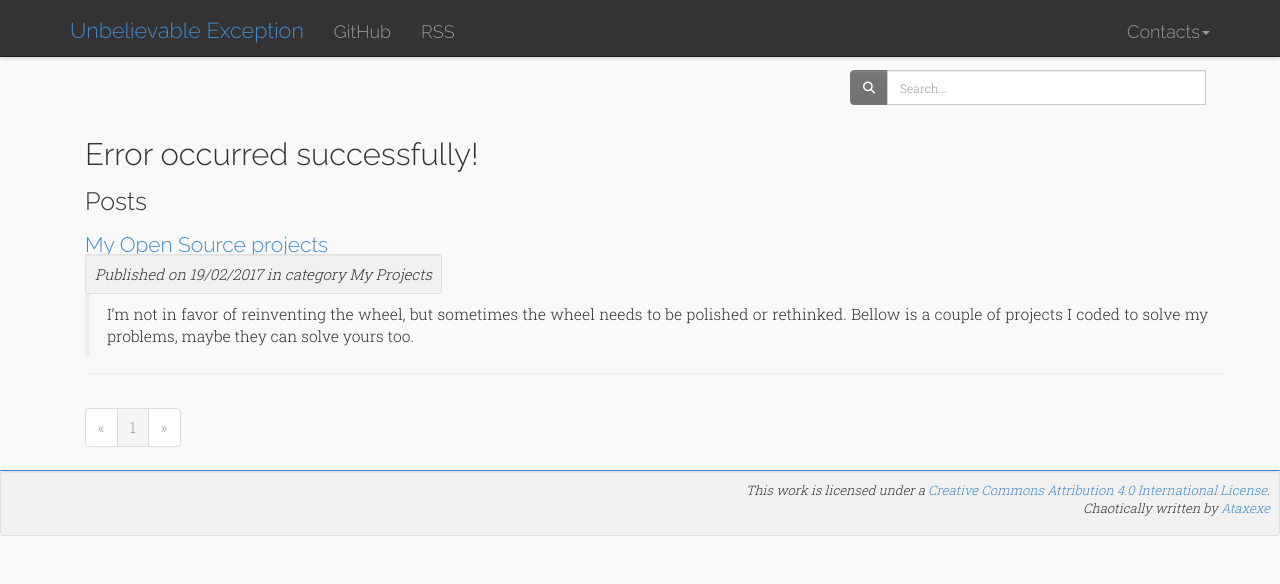
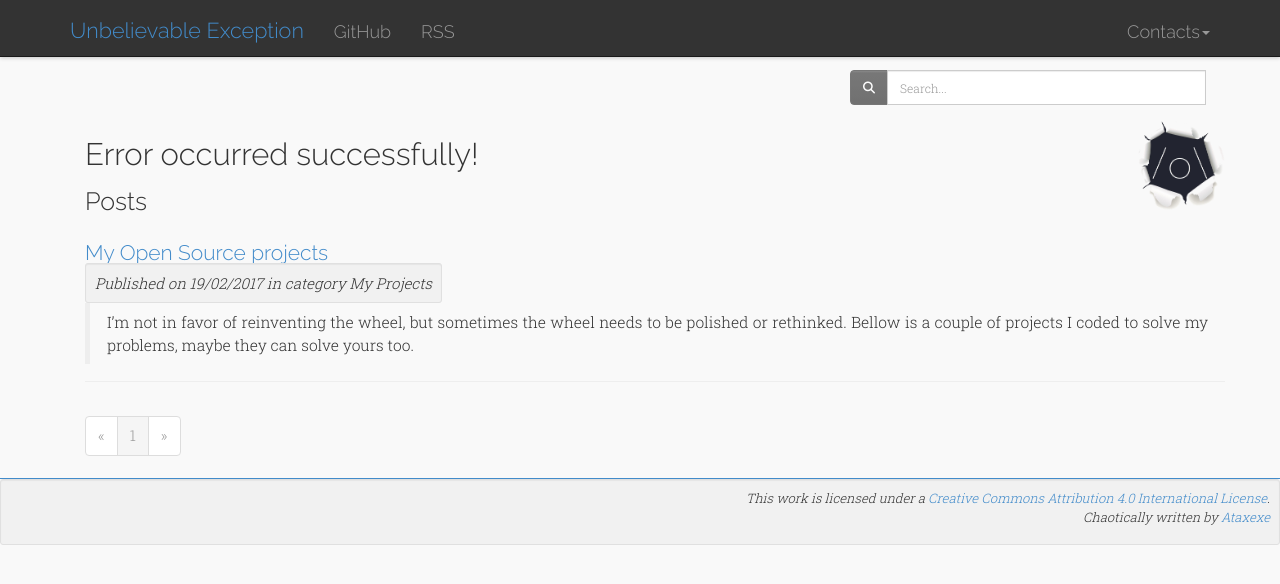
Before and after one commit to ataxexe/ataxexe.github.io, a Jekyll site: the page built from index.html, in a window 1280 px wide. Shown: the top 584 px of the page. Built offline with Jekyll 4.4.1, drawn with Linux system fonts in a browser that asks for light colours; nearby versions of some CDN libraries; the list of posts is cut into pages by our own code.

Commit message:
layout improvements

```diff
--- a/_includes/navbar.html
+++ b/_includes/navbar.html
@@ -1,7 +1,9 @@
 <div class="navbar navbar-inverse navbar-fixed-top">
   <div class="container">
     <div class="navbar-header">
-      <a class="navbar-brand" id="site-name" href="/">{{ site.name }}</a>
+      <a class="navbar-brand" id="site-name" href="/">
+        {{ site.name }}
+      </a>
       <button class="navbar-toggle" type="button" data-toggle="collapse" data-target="#navbar-main">
         <span class="icon-bar"></span>
         <span class="icon-bar"></span>
--- a/_includes/search.html
+++ b/_includes/search.html
@@ -7,7 +7,7 @@
             <i id="search-image" class="fa fa-search"></i>
           </button>
         </span>
-        <input id="search-input" type="text" placeholder="Search..." class="form-control"></input>
+          <input id="search-input" type="text" placeholder="Search..." class="form-control"/>
         <span class="input-group-btn">
           <button id="btn-clear-search" class="btn btn-default">
             x
--- a/_sass/theme/_style.scss
+++ b/_sass/theme/_style.scss
@@ -28,6 +28,11 @@ h1, h2, h3 {
 
 #site-name {
   color: $brand-primary;
+}
+
+#logo {
+  width: 25%;
+  content: url("/assets/images/logo.png");
 }
 
 .site-owner {
@@ -108,7 +113,9 @@ article {
   .video-container {
     position: relative;
     padding-bottom: 56.25%;
-    padding-top: 30px; height: 0; overflow: hidden;
+    padding-top: 30px;
+    height: 0;
+    overflow: hidden;
 
     iframe, object, embed {
       position: absolute;
--- a/index.html
+++ b/index.html
@@ -4,10 +4,19 @@ title: Unbelievable Exception
 ---
 
 <div class="container">
-  <h1>{{ site.description }}</h1>
-  <h2>Posts</h2>
+  <div class="row">
+    <div class="col-md-8">
+      <h1>{{ site.description }}</h1>
+      <h2>Posts</h2>
+    </div>
+    <div class="col-md-4">
+      <div id="logo" class="pull-right">
+        <!--<img src="/assets/images/logo.png" alt="logo" width="25%">-->
+      </div>
+    </div>
+  </div>
   {% for post in paginator.posts %}
-    {% include post-summary.html %}
+  {% include post-summary.html %}
   {% endfor %}
 </div>
 <div class="container">
```
Also changed, not shown: assets/images/logo.png (added).
